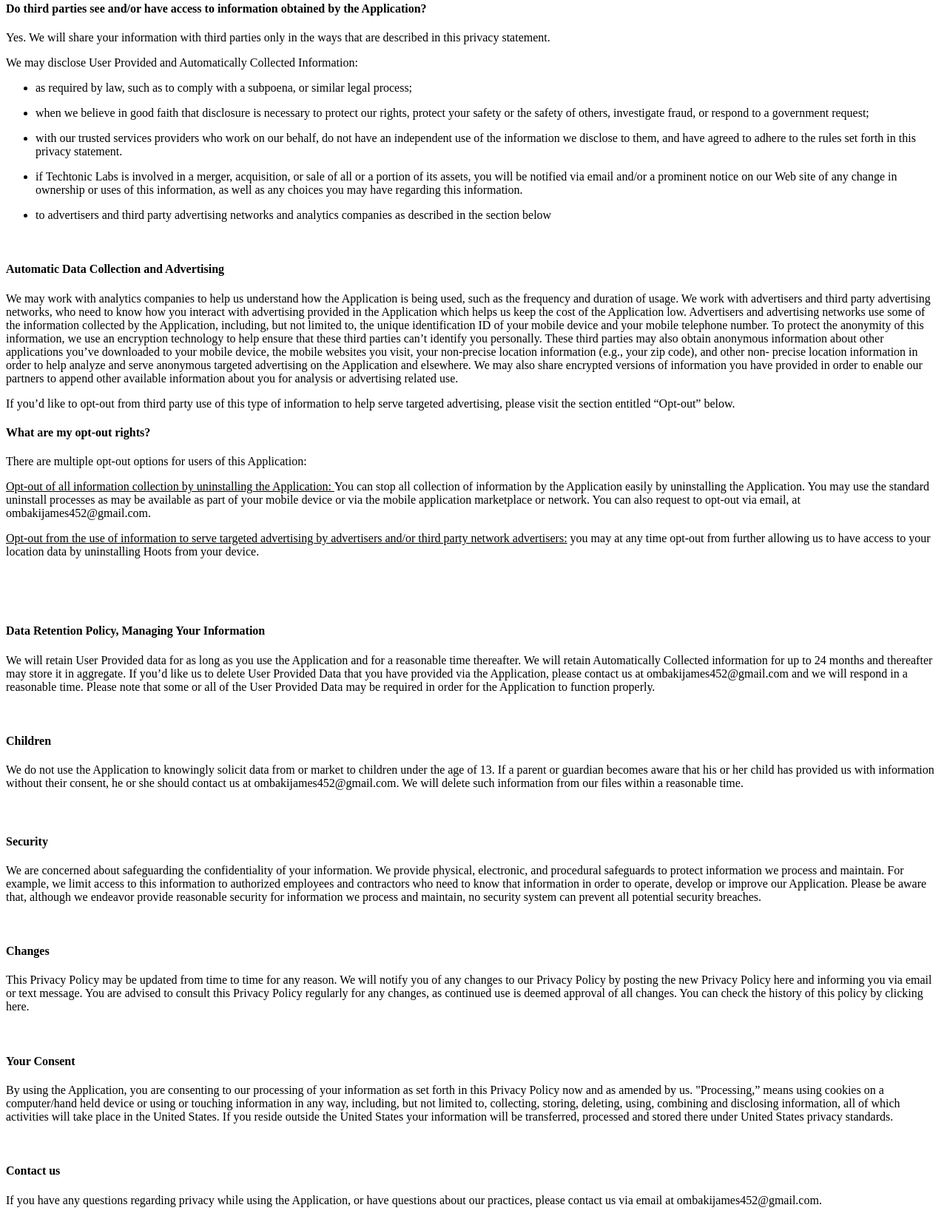
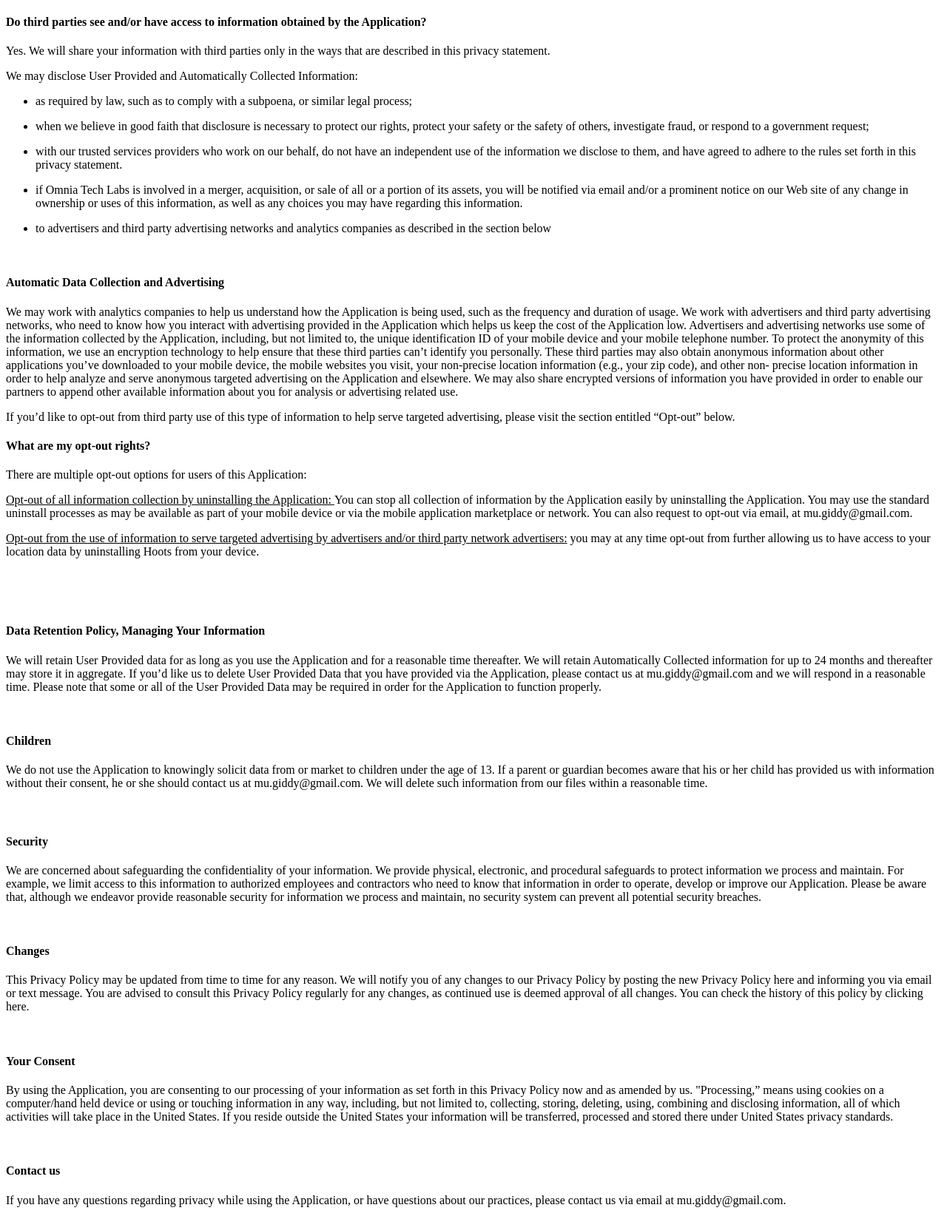
Before and after one commit to gizzzm0/hoots, a plain HTML site: page index.html in a window 1280 px wide. Shown: the part 671-2319 px from the top of the page at 74% size. Drawn offline with Linux system fonts and the light colour scheme.

Commit message:
Update index.html

```diff
--- a/index.html
+++ b/index.html
@@ -5,7 +5,7 @@
 <body>
 <h2 style="text-align: center;">PRIVACY POLICY FOR HOOTS</h2>
 <p></p>
-<p>This privacy policy governs your use of the software application Hoots (“Application”) for mobile devices that was created by&nbsp;Techtonic.&nbsp;The Application is&nbsp; a short video meme sharing platform&nbsp;</p>
+<p>This privacy policy governs your use of the software application Hoots (“Application”) for mobile devices that was created by&nbsp;Omnia Tech Labs.&nbsp;The Application is&nbsp; a short video meme sharing platform&nbsp;</p>
 <h4>&nbsp;</h4>
 <h4>What information does the Application obtain and how is it used?</h4>
 <p></p>
@@ -33,7 +33,7 @@
  <li> <p>as required by law, such as to comply with a subpoena, or similar legal process;</p> </li>
  <li> <p>when we believe in good faith that disclosure is necessary to protect our rights, protect your safety or the safety of others, investigate fraud, or respond to a&nbsp;government request;</p> </li>
  <li> <p>with our trusted services providers who work on our behalf, do not have an&nbsp;independent use of the information we disclose to them, and have agreed to adhere&nbsp;to the rules set forth in this privacy statement.</p> </li>
- <li> <p>if&nbsp;Techtonic Labs&nbsp;is involved in a merger, acquisition, or sale of all or a&nbsp;portion of its assets, you will be notified via email and/or a prominent notice on our Web site of any change in ownership or uses of this information, as well as any choices you may have regarding this information.</p> </li>
+ <li> <p>if&nbsp;Omnia Tech Labs&nbsp;is involved in a merger, acquisition, or sale of all or a&nbsp;portion of its assets, you will be notified via email and/or a prominent notice on our Web site of any change in ownership or uses of this information, as well as any choices you may have regarding this information.</p> </li>
  <li>to advertisers and third party advertising networks and analytics companies as described in the section below</li>
 </ul>
 <p>&nbsp;</p>
@@ -45,16 +45,16 @@
 <h4>What are my opt-out rights?</h4>
 <p></p>
 <p>There are multiple opt-out options for users of this Application: &nbsp; &nbsp;</p>
-<p><u>Opt-out of all information collection by uninstalling the Application:&nbsp;</u>You can stop all collection of information by the Application easily by uninstalling the Application. You may use the standard uninstall processes as may be available as part of your mobile device or via the mobile application marketplace or network. You can also request to opt-out via email, at ombakijames452@gmail.com.</p>
+<p><u>Opt-out of all information collection by uninstalling the Application:&nbsp;</u>You can stop all collection of information by the Application easily by uninstalling the Application. You may use the standard uninstall processes as may be available as part of your mobile device or via the mobile application marketplace or network. You can also request to opt-out via email, at mu.giddy@gmail.com.</p>
 <p><u>Opt-out from the use of information to serve targeted advertising by advertisers and/or third party network advertisers:</u> you may at any time opt-out from further allowing us to have access to your location data by uninstalling Hoots from your device.&nbsp;</p>
 <p>&nbsp;</p>
 <p>&nbsp;&nbsp;</p>
 <h4><strong>Data Retention Policy, Managing Your Information</strong></h4>
-<p>We will retain User Provided data for as long as you use the Application and for a reasonable time thereafter. We will retain Automatically Collected information for up to 24 months&nbsp;and thereafter may store it in aggregate. If you’d like us to delete User Provided Data that you have provided via the Application, please contact us at&nbsp;ombakijames452@gmail.com&nbsp;and we will respond in a reasonable time. Please note that some or all of the User Provided Data may be required in order for the Application to function properly.</p>
+<p>We will retain User Provided data for as long as you use the Application and for a reasonable time thereafter. We will retain Automatically Collected information for up to 24 months&nbsp;and thereafter may store it in aggregate. If you’d like us to delete User Provided Data that you have provided via the Application, please contact us at&nbsp;mu.giddy@gmail.com&nbsp;and we will respond in a reasonable time. Please note that some or all of the User Provided Data may be required in order for the Application to function properly.</p>
 <p>&nbsp;</p>
 <h4><strong>Children</strong></h4>
 <p></p>
-<p>We do not use the Application to knowingly solicit data from or market to children under the age of 13. If a parent or guardian becomes aware that his or her child has provided us with information without their consent, he or she should contact us at&nbsp;ombakijames452@gmail.com. We will delete such information from our files within a reasonable time.</p>
+<p>We do not use the Application to knowingly solicit data from or market to children under the age of 13. If a parent or guardian becomes aware that his or her child has provided us with information without their consent, he or she should contact us at&nbsp;mu.giddy@gmail.com. We will delete such information from our files within a reasonable time.</p>
 <h4>&nbsp;</h4>
 <h4><strong>Security</strong></h4>
 <p></p>
@@ -67,6 +67,6 @@
 <p>By using the Application, you are consenting to our processing of your information as set forth in this Privacy Policy now and as amended by us. &quot;Processing,” means using cookies on a computer/hand held device or using or touching information in any way, including, but not limited to, collecting, storing, deleting, using, combining and disclosing information, all of which activities will take place in the United States. If you reside outside the United States&nbsp;your information will be transferred, processed and stored there under United States&nbsp;privacy standards.&nbsp;</p>
 <p>&nbsp;</p>
 <h4>Contact us</h4>
-<p>If you have any questions regarding privacy while using the Application, or have questions about our practices, please contact us via email at&nbsp;ombakijames452@gmail.com.</p>
+<p>If you have any questions regarding privacy while using the Application, or have questions about our practices, please contact us via email at&nbsp;mu.giddy@gmail.com.</p>
 </body>
 </html>
```
